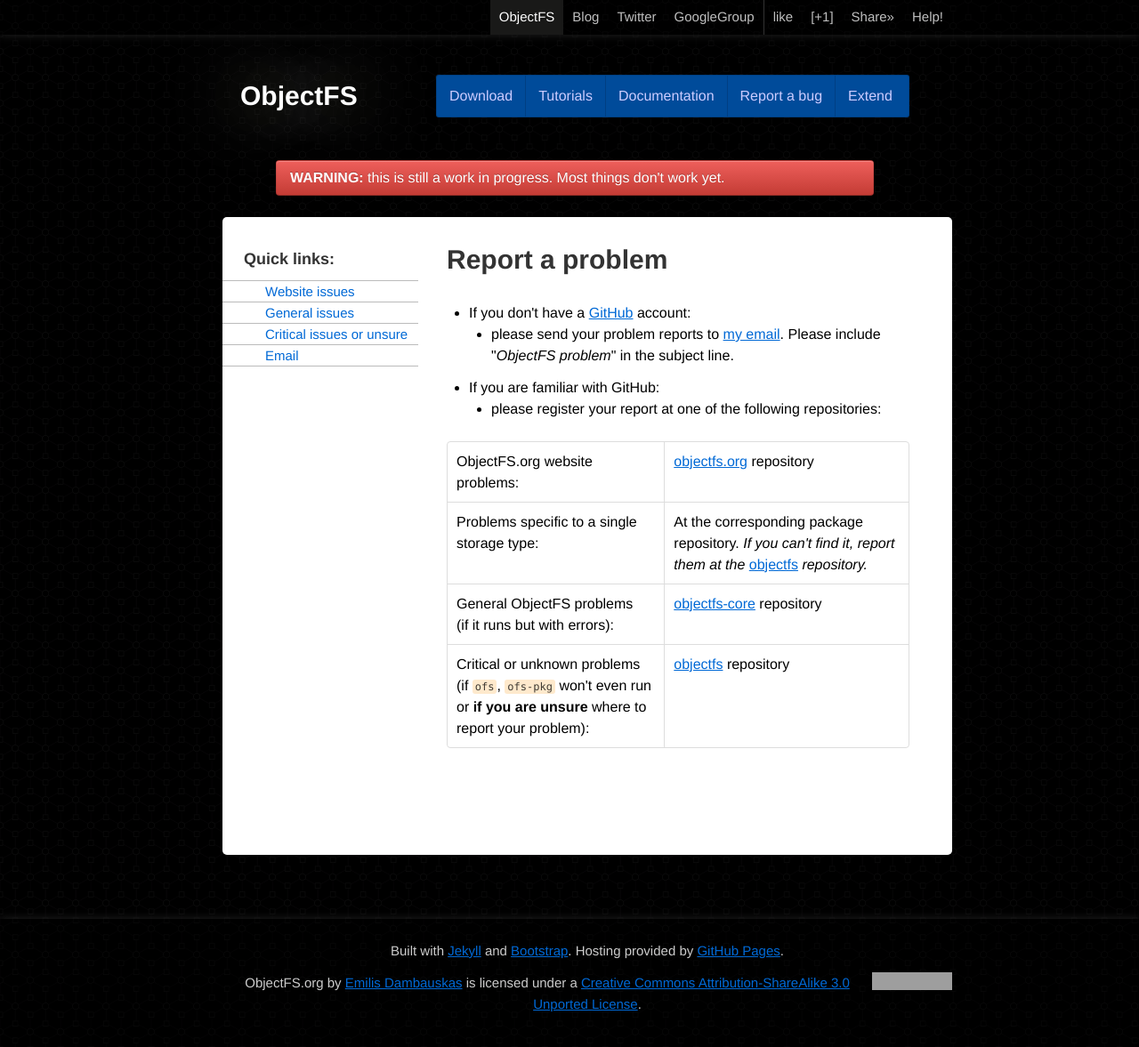
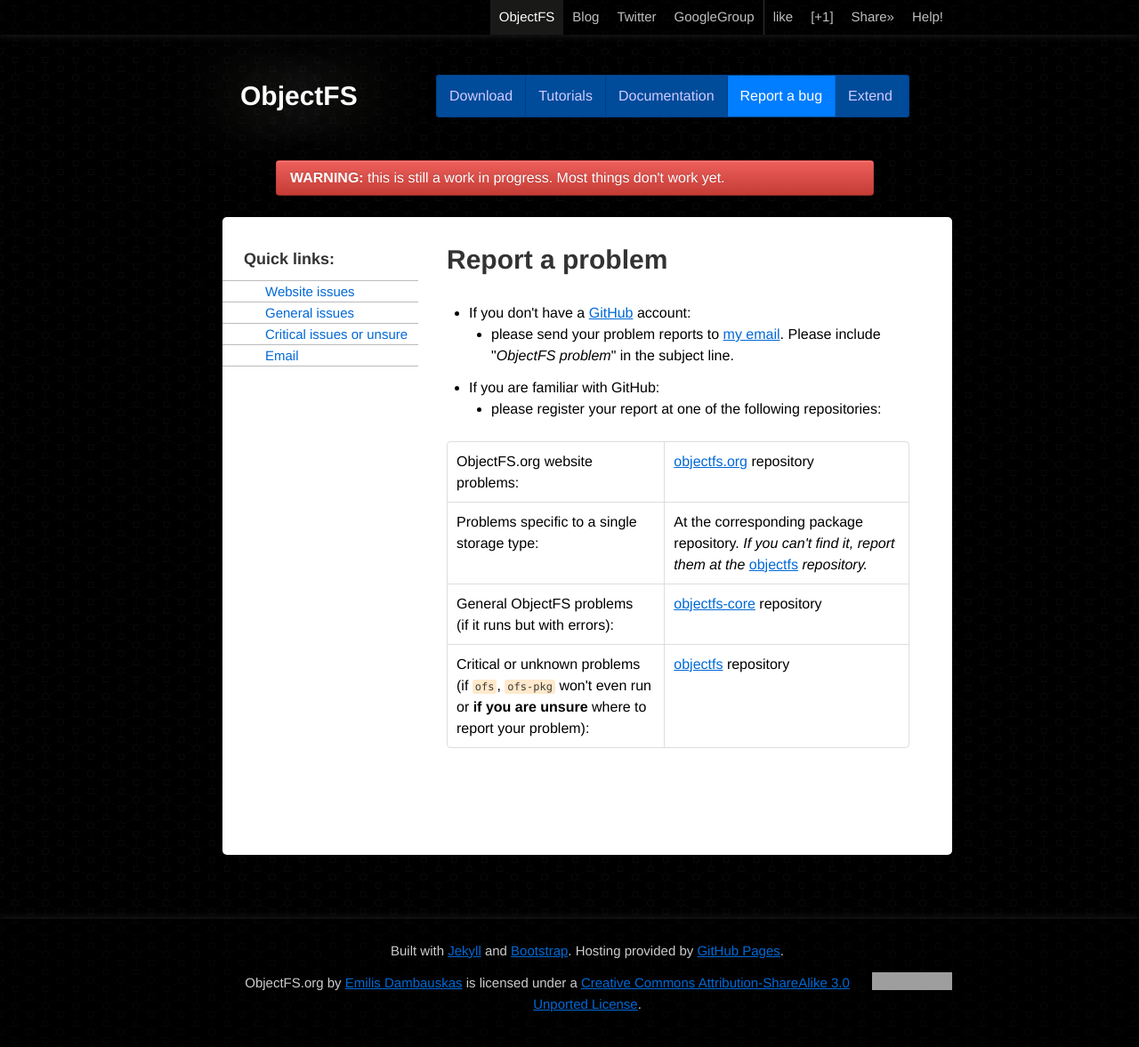
Before and after one commit to emilis/objectfs.org, a Jekyll site: the page built from report/index.html, in a window 1280 px wide. Shown: the whole page at 89% size. Built offline with Jekyll 4.4.1, drawn with Linux system fonts in a browser that asks for light colours; grey boxes are pictures that could not be loaded.

Commit message:
Renamed introduction menu to tutorials menu.

```diff
--- a/_includes/menus/objectfs.html
+++ b/_includes/menus/objectfs.html
@@ -1,10 +1,11 @@
 <ul>
     {% if page.menu == 'objectfs/download' %}<li class="prev active">{% else %}<li class="prev">{% endif %}
         <a href="/download/">Download</a></li>
-    {% if page.menu == 'objectfs/introduction' %}<li class="active">{% else %}<li>{% endif %}
+    {% if page.menu == 'objectfs/tutorials' %}<li class="active">{% else %}<li>{% endif %}
         <a href="/learn/">Tutorials</a></li>
     {% if page.menu == 'objectfs/documentation' %}<li class="active">{% else %}<li>{% endif %}
         <a href="/docs/">Documentation</a></li>
-    <li><a href="/report/">Report a bug</a></li>
+    {% if page.menu == 'objectfs/report' %}<li class="active">{% else %}<li>{% endif %}
+        <a href="/report/">Report a bug</a></li>
     <li class="next"><a href="/learn/extend.html">Extend&nbsp;</a></li>
 </ul>
--- a/_layouts/objectfs-page.html
+++ b/_layouts/objectfs-page.html
@@ -5,12 +5,12 @@
     <div class="row">
         <div class="page-menu" class="span4">
             {% case page.menu %}
-            {% when 'objectfs/introduction' %}
-                {% include menus/objectfs/introduction.html %}
+            {% when 'objectfs/download' %}
+                {% include menus/objectfs/download.html %}
+            {% when 'objectfs/tutorials' %}
+                {% include menus/objectfs/tutorials.html %}
             {% when 'objectfs/documentation' %}
                 {% include menus/objectfs/documentation.html %}
-            {% when 'objectfs/download' %}
-                {% include menus/objectfs/download.html %}
             {% when 'objectfs/report' %}
                 {% include menus/objectfs/report.html %}
             {% else %}
--- a/learn/index.html
+++ b/learn/index.html
@@ -1,7 +1,7 @@
 ---
 layout: objectfs-page
-menu: objectfs/introduction
-menu_id: introduction
+menu: objectfs/tutorials
+menu_id: tutorials
 title: Getting started
 ---
 
```
Also changed, not shown: _includes/menus/objectfs/tutorials.html (renamed from _includes/menus/objectfs/introduction.html).
